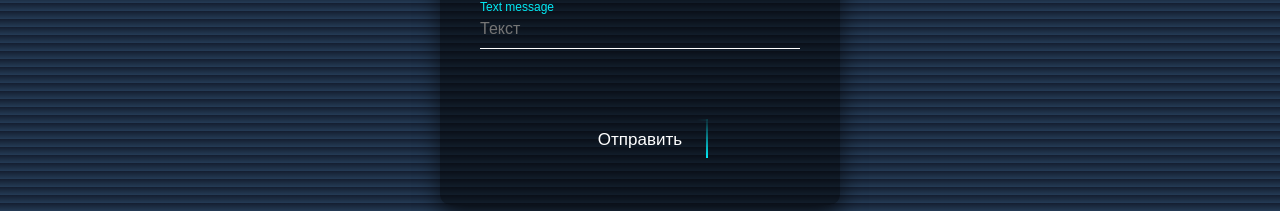
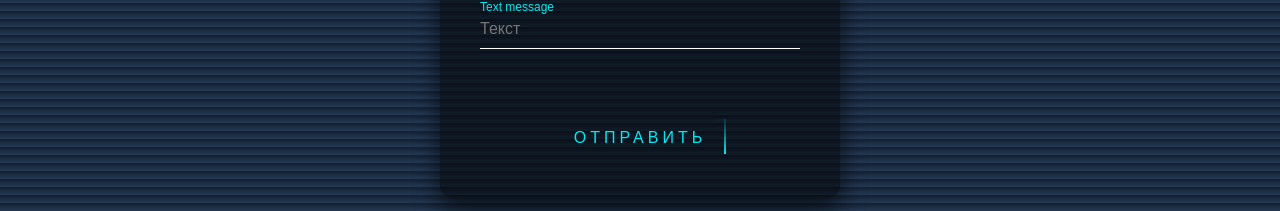
Before and after one commit to XenonCodes/React, a React (Create React App) app in the folder myapp/: page / in a window 1280 px wide. Shown: the part 165-376 px from the top of the page. Built offline with nearby package versions, Linux system fonts and the light colour scheme.

Commit message:
minor fixes

```diff
--- a/myapp/src/App.js
+++ b/myapp/src/App.js
@@ -19,7 +19,7 @@ function App() {
     }
   }, [messageList])
 
-//3. Добавить и стилизовать форму - поле для ввода текста и кнопка для отправки сообщения. При отправке сообщения обновление UI должно происходить за счет обновления стейта App (messageBody, setMessageBody).
+  //3. Добавить и стилизовать форму - поле для ввода текста и кнопка для отправки сообщения. При отправке сообщения обновление UI должно происходить за счет обновления стейта App (messageBody, setMessageBody).
   return (
     <div className="App">
       <Form data={messageBody} setData={setMessageBody} setMessage={setMessageList}></Form>
@@ -50,28 +50,28 @@ const Form = ({ data, setData, setMessage }) => {
   }
 
   return (
-    <div class="message-box">
+    <div className="message-box">
       <h2>Message</h2>
       <form onSubmit={submitForm}>
-        <div class="user-box">
+        <div className="user-box">
           <input placeholder='Имя' value={author} onChange={(el) =>
             setData(pervstate => ({ ...pervstate, author: el.target.value }))
           } />
           <label>Username</label>
         </div>
-        <div class="user-box">
+        <div className="user-box">
           <input placeholder='Текст' value={text} onChange={(el) =>
             setData(pervstate => ({ ...pervstate, text: el.target.value }))
           } />
           <label>Text message</label>
         </div>
-        <a href="#">
+        <button className='btn' type='submit'>
           <span></span>
           <span></span>
           <span></span>
           <span></span>
-          <button className='btn' type='submit'>Отправить</button>
-        </a>
+          Отправить
+        </button>
       </form>
     </div>
   )
--- a/myapp/src/index.css
+++ b/myapp/src/index.css
@@ -58,7 +58,7 @@ body {
   font-size: 12px;
 }
 
-.message-box form a {
+.message-box form button {
   position: relative;
   display: inline-block;
   padding: 10px 20px;
@@ -72,7 +72,7 @@ body {
   letter-spacing: 4px
 }
 
-.message-box a:hover {
+.message-box button:hover {
   background: #03e9f4;
   color: #fff;
   border-radius: 5px;
@@ -82,12 +82,12 @@ body {
     0 0 100px #03e9f4;
 }
 
-.message-box a span {
+.message-box button span {
   position: absolute;
   display: block;
 }
 
-.message-box a span:nth-child(1) {
+.message-box button span:nth-child(1) {
   top: 0;
   left: -100%;
   width: 100%;
@@ -107,7 +107,7 @@ body {
   }
 }
 
-.message-box a span:nth-child(2) {
+.message-box button span:nth-child(2) {
   top: -100%;
   right: 0;
   width: 2px;
@@ -128,7 +128,7 @@ body {
   }
 }
 
-.message-box a span:nth-child(3) {
+.message-box button span:nth-child(3) {
   bottom: 0;
   right: -100%;
   width: 100%;
@@ -149,7 +149,7 @@ body {
   }
 }
 
-.message-box a span:nth-child(4) {
+.message-box button span:nth-child(4) {
   bottom: -100%;
   left: 0;
   width: 2px;
@@ -176,11 +176,12 @@ body {
   background: transparent;
   color: white;
   font-size: 17px;
+  cursor: pointer;
 }
 
 .messageList {
   position: absolute;
-  top: 44%;
+  top: 45%;
   left: 50%;
   transform: translate(-50%, 0%);
   color: white;
@@ -188,7 +189,7 @@ body {
 
 .message {
   width: 350px;
-  margin: 15px auto;
+  margin: 0 auto 35px;
   border: 1px solid black;
   border-radius: 20px;
   padding: 20px;
```
